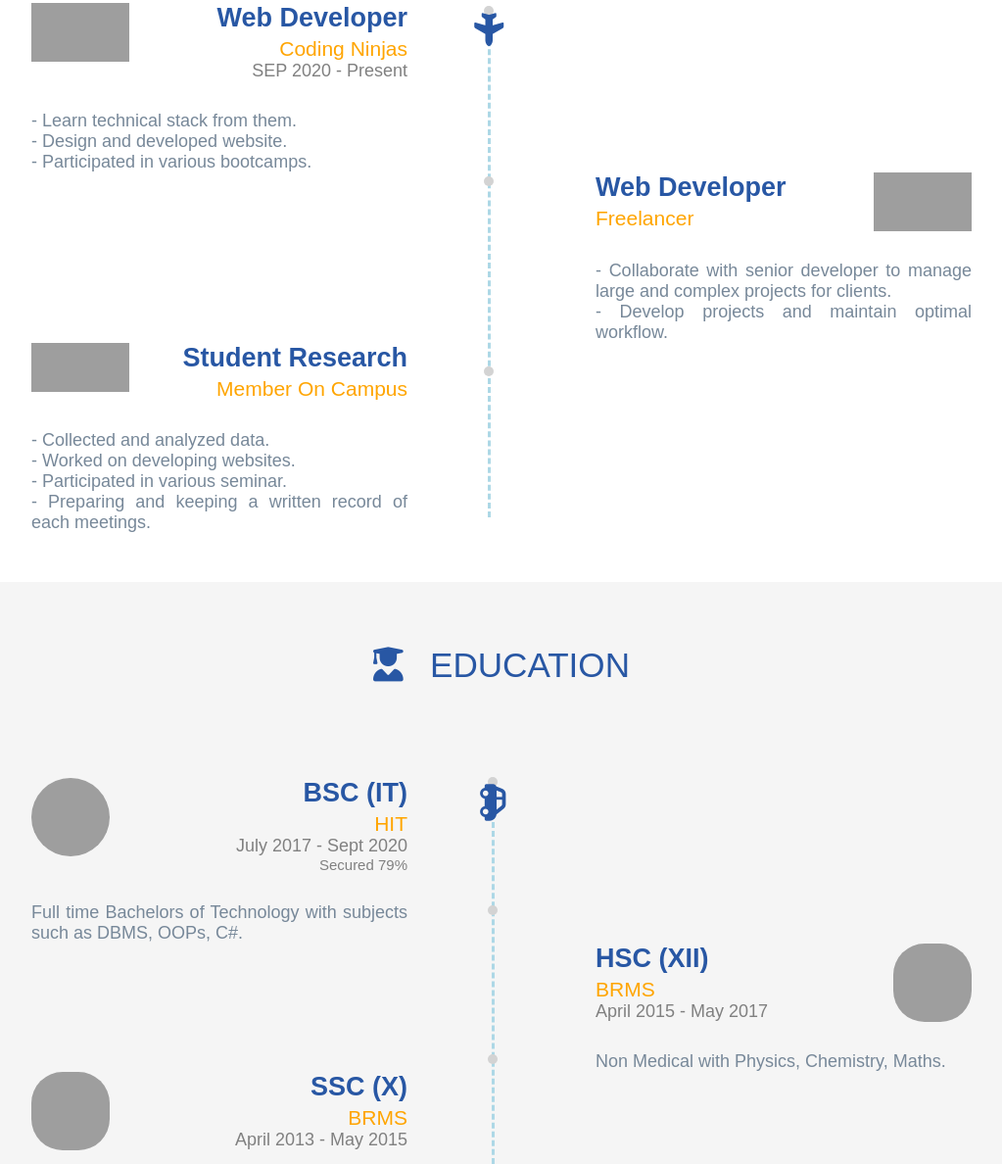
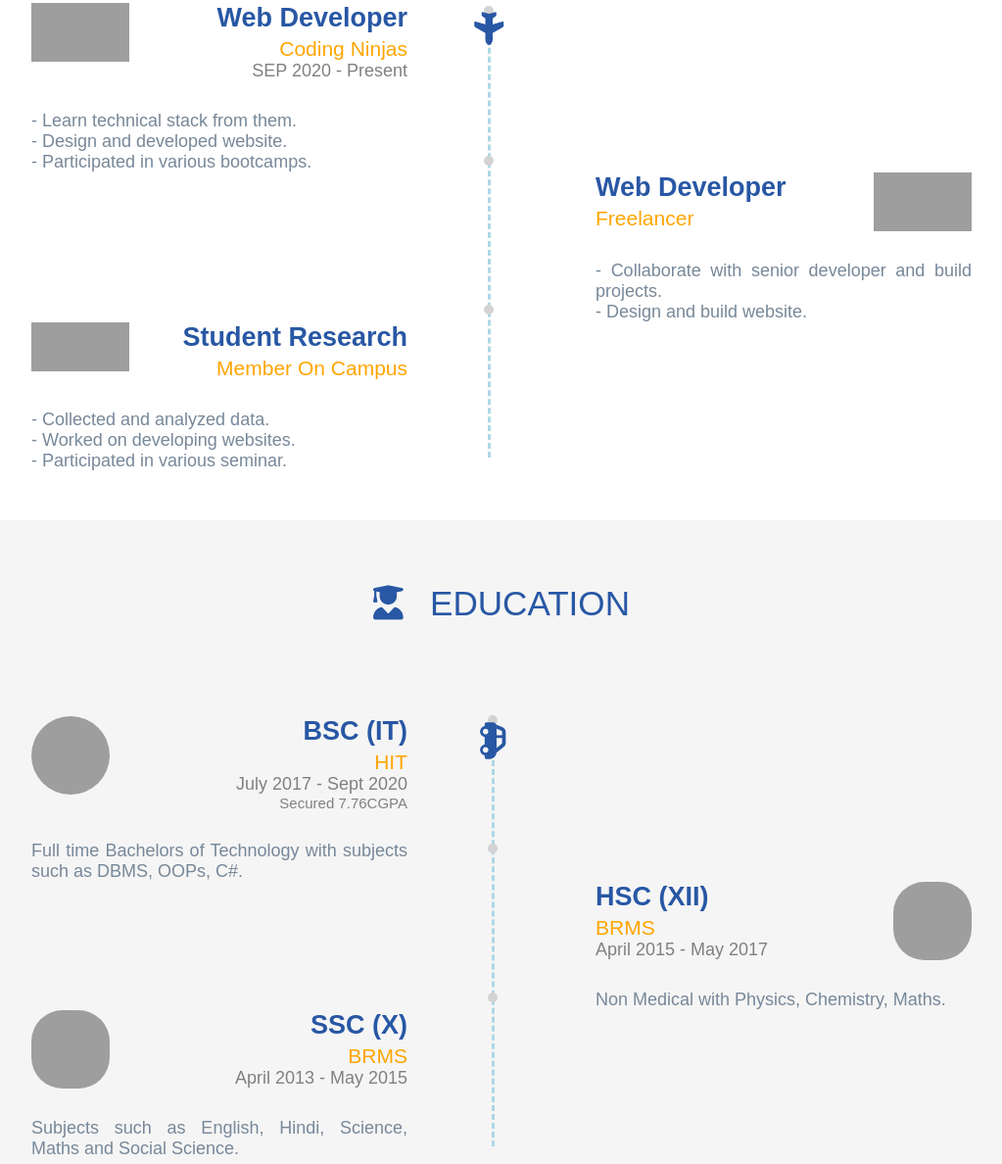
Before and after one commit to poojamgn/resume, a plain HTML site: page index.html in a window 1280 px wide. Shown: the part 1538-2726 px from the top of the page at 98% size, without its empty margins (128-1151 px from the left). Drawn offline with Linux system fonts and the light colour scheme; grey boxes are pictures that could not be loaded.

Commit message:
Update index.html

```diff
--- a/index.html
+++ b/index.html
@@ -179,8 +179,8 @@
                     </div>
                     <div class="timeline-box-content">
                         <p>
-                            - Collaborate with senior developer to manage large and complex projects for clients.<br>
-                            - Develop projects and maintain optimal workflow.<br>
+                            - Collaborate with senior developer and build projects.<br>
+                            - Design and build website.<br>
                         </p>
                     </div>
                 </div>
@@ -200,7 +200,7 @@
                             - Collected and analyzed data.<br>
                             - Worked on developing websites. <br>
                             - Participated in various seminar. <br>
-                            - Preparing and keeping a written record of each meetings.
+
                         </p>
                     </div>
                 </div>
@@ -236,7 +236,7 @@
                             <h3>BSC (IT)</h3>
                             <p class="edex-organization">HIT</p>
                             <p class="edex-timeline">July 2017 - Sept 2020</p>
-                            <p class="marks-obt"> Secured 79% </p>
+                            <p class="marks-obt"> Secured 7.76CGPA </p>
                         </div>
                     </div>
                     <div class="timeline-box-content">
@@ -364,10 +364,8 @@
                         directly contact me on the details below
                     </p>
                     <p class="bigger-text">
-                        Nathuwawala Raipur
+                        poojamgn369@gmail.com
                     </p>
-                    <p class="smaller-text">Dehradun</p>
-                     <p class="smaller-text">poojamgn369@gmail.com</p>
                 </div>
 
             </div>
```
